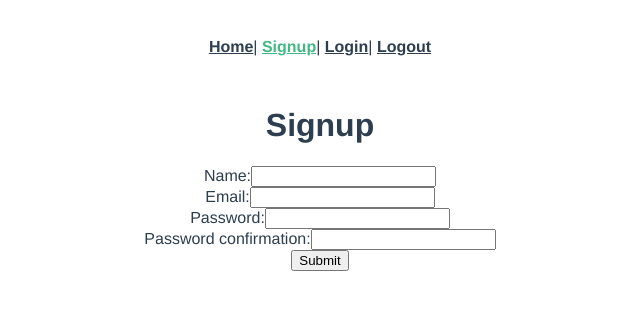
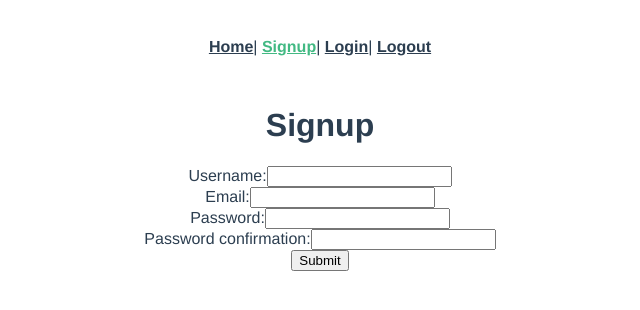
Before and after one commit to neah-carmen/capstone_vue, a Vue app: page /users in a window 1280 px wide. Shown: the top 310 px of the page, without its empty margins (320-960 px from the left). Built offline with nearby package versions, Linux system fonts and the light colour scheme.

Commit message:
Reconnect user signup to backend

```diff
--- a/src/views/users/Show.vue
+++ b/src/views/users/Show.vue
@@ -7,8 +7,8 @@
           <li class="text-danger" v-for="error in errors">{{ error }}</li>
         </ul>
         <div class="form-group">
-          <label>Name:</label>
-          <input type="text" class="form-control" v-model="name" />
+          <label>Username:</label>
+          <input type="text" class="form-control" v-model="username" />
         </div>
         <div class="form-group">
           <label>Email:</label>
@@ -20,7 +20,11 @@
         </div>
         <div class="form-group">
           <label>Password confirmation:</label>
-          <input type="password" class="form-control" v-model="passwordConfirmation" />
+          <input
+            type="password"
+            class="form-control"
+            v-model="passwordConfirmation"
+          />
         </div>
         <input type="submit" class="btn btn-primary" value="Submit" />
       </form>
@@ -34,7 +38,7 @@ import axios from "axios";
 export default {
   data: function() {
     return {
-      name: "",
+      username: "",
       email: "",
       password: "",
       passwordConfirmation: "",
@@ -44,15 +48,15 @@ export default {
   methods: {
     submit: function() {
       var params = {
-        name: this.name,
+        username: this.username,
         email: this.email,
         password: this.password,
         password_confirmation: this.passwordConfirmation
       };
       axios
-        .post("/api/users", params)
+        .post("/api/v1/auth/signup", params)
         .then(response => {
-          this.$router.push("/sessions/create/");
+          this.$router.push("/");
         })
         .catch(error => {
           this.errors = error.response.data.errors;
```
